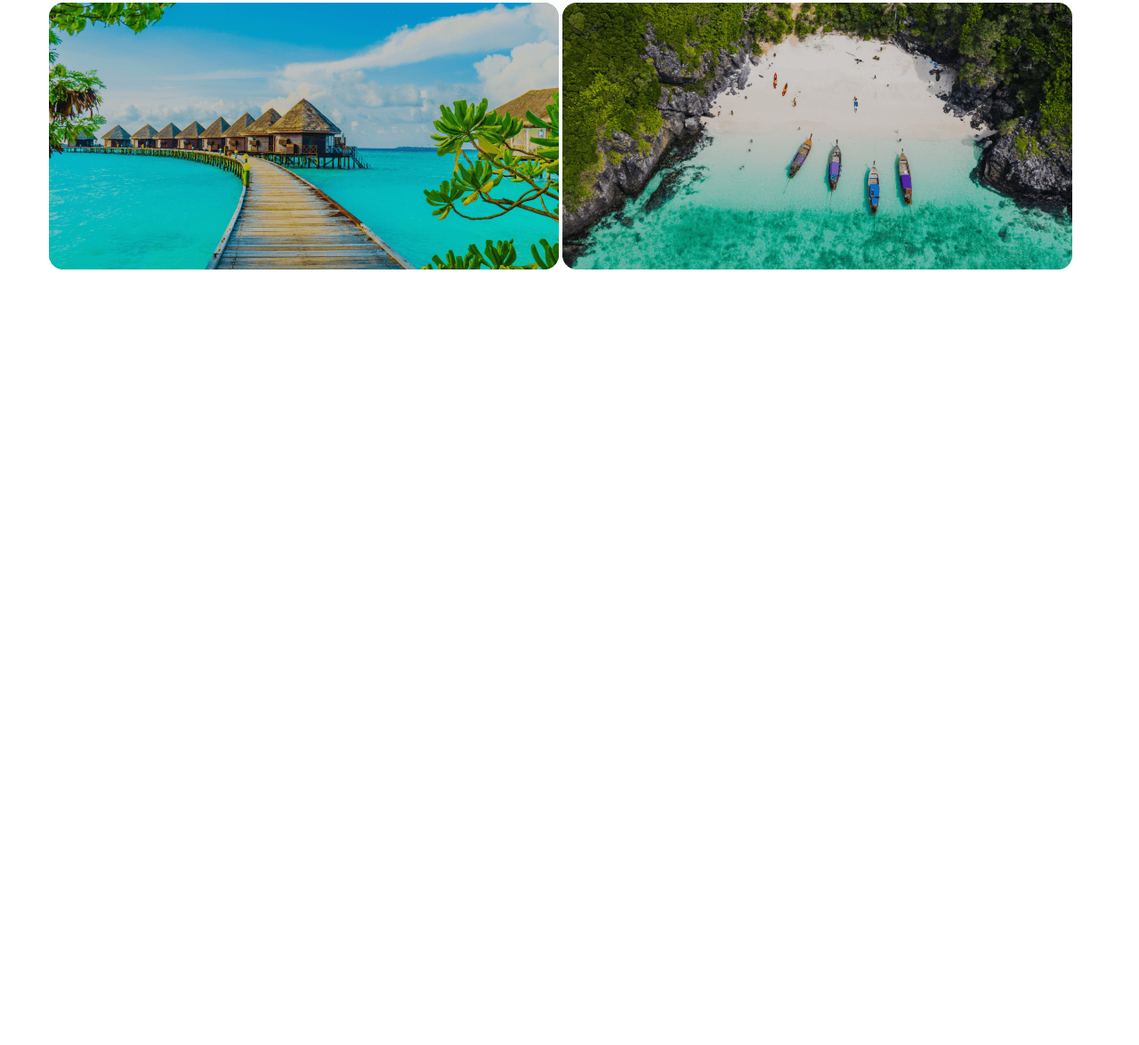
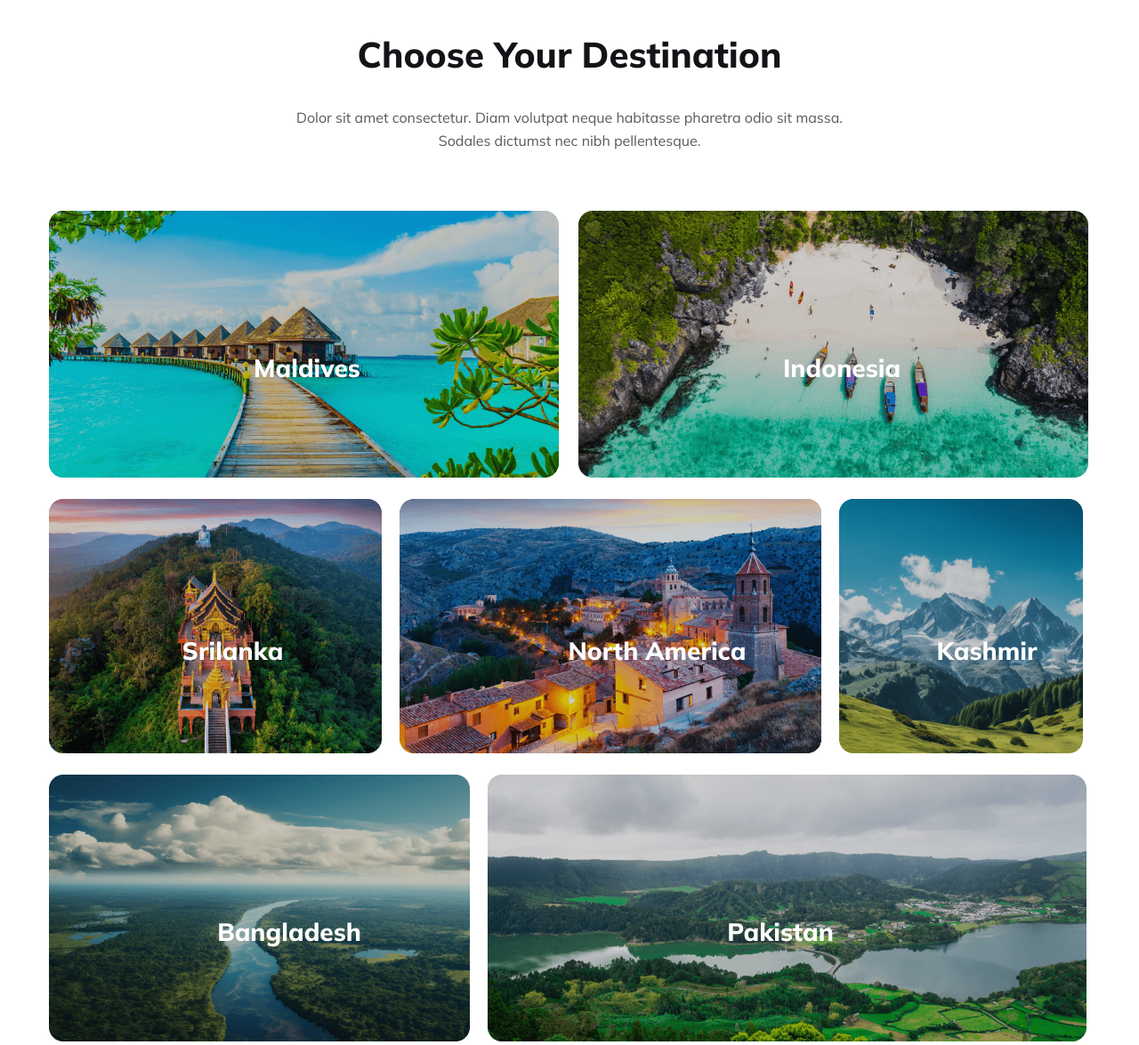
Before and after one commit to MdMehdiHasan9819/Ctg-Travel, a plain HTML site: page index.html in a window 1280 px wide. Shown: the part 1414-2589 px from the top of the page at 89% size. Before the commit the page ends 1721 px from the top, so only its background shows below. Drawn offline with Linux system fonts and the light colour scheme.

Commit message:
create a your destination section

```diff
--- a/Styels/styels.css
+++ b/Styels/styels.css
@@ -153,12 +153,59 @@ line-height: 26px;
     margin-top: 50px;
 }
 
+/* Your-Destination-css */
+.Your-Destination-header{
+    text-align: center;
+}
+.Your-Destination-header h1{
+    color: #131318;
+    font-size: 40px;
+    font-weight: 800;
+}
+.Your-Destination-header p{
+    color: rgba(19, 19, 24, 0.70);
+    font-size: 16px;
+    font-weight: 400;
+    line-height: 26px;
+    word-wrap: break-word;
+    padding-bottom: 50px;
+}
+.img-on-text{
+    position: relative;
+}
+.img-text{
+    position: absolute;
+    top: 40%;
+    left: 40%;
+}
+.img-text h4{
+    color: white;
+    font-size: 28px;
+    font-weight: 800;
+    cursor: pointer;
+}
+.img-on-text img{
+    max-width: 100%;
+    height: auto;
+}
+.Your-Desti-img-one{
+    display: grid;
+    grid-template-columns: repeat(2,1fr);
+    gap: 20px;
+    padding-bottom: 20px;
+}
 
-
-
-
-
-
+.Your-Desti-img-two{
+    display: grid;
+    grid-template-columns: 374px 474px 274px;
+    gap: 20px;
+    padding-bottom: 20px;
+}
+.Your-Desti-img-three{
+    display: grid;
+    grid-template-columns: 473px 673px;
+    gap: 20px;
+}
 
 /* small device and tablet device media query */
 
--- a/index.html
+++ b/index.html
@@ -77,13 +77,69 @@
 <!-- Choose Your Destination -->
 
     <section class="Your-Destination">
+        <div class="Your-Destination-header">
+            <h1>Choose Your Destination</h1>
+            <p>Dolor sit amet consectetur. Diam volutpat neque habitasse pharetra odio sit massa. <br> Sodales dictumst nec nibh pellentesque.</p>
+        </div>
         <div class="Your-Desti-img-one">
-            <img src="./image/Rectangle 5.png" alt="" srcset="">
-            <img src="./image/Rectangle 8.png" alt="" srcset="">
+            <div class="img-on-text">
+                <img src="./image/Rectangle 5.png" alt="" srcset="">
+                <div class="img-text">
+                    <h4>Maldives</h4>
+                </div>
+            </div>
+            <div class="img-on-text">
+                <img src="./image/Rectangle 8.png" alt="" srcset="">
+                <div class="img-text">
+                    <h4>Indonesia</h4>
+                </div>
+            </div>
+        </div>
+
+        <div class="Your-Desti-img-two">
+            <div class="img-on-text">
+                <img src="./image/Rectangle 6.png" alt="" srcset="">
+                <div class="img-text">
+                    <h4>Srilanka</h4>
+                </div>
+            </div>
+            <div class="img-on-text">
+                <img src="./image/Rectangle 7.png" alt="" srcset="">
+                <div class="img-text">
+                    <h4>North America</h4>
+                </div>
+            </div>
+            <div class="img-on-text">
+                <img src="./image/Rectangle 9.png" alt="" srcset="">
+                <div class="img-text">
+                    <h4>Kashmir</h4>
+                </div>
+            </div>
+        </div>
+
+        <div class="Your-Desti-img-three">
+            <div>
+                <div class="img-on-text">
+                    <img src="./image/Rectangle 11.png" alt="" srcset="">
+                    <div class="img-text">
+                        <h4>Bangladesh</h4>
+                    </div>
+                </div>
+            </div>
+            <div>
+                <div class="img-on-text">
+                    <img src="./image/Rectangle 10.png" alt="" srcset="">
+                    <div class="img-text">
+                        <h4>Pakistan</h4>
+                    </div>
+                </div>
+            </div>
         </div>
     </section>
 
+    <section class="Why-Choose-Us">
 
+    </section>
 
 
 
```
